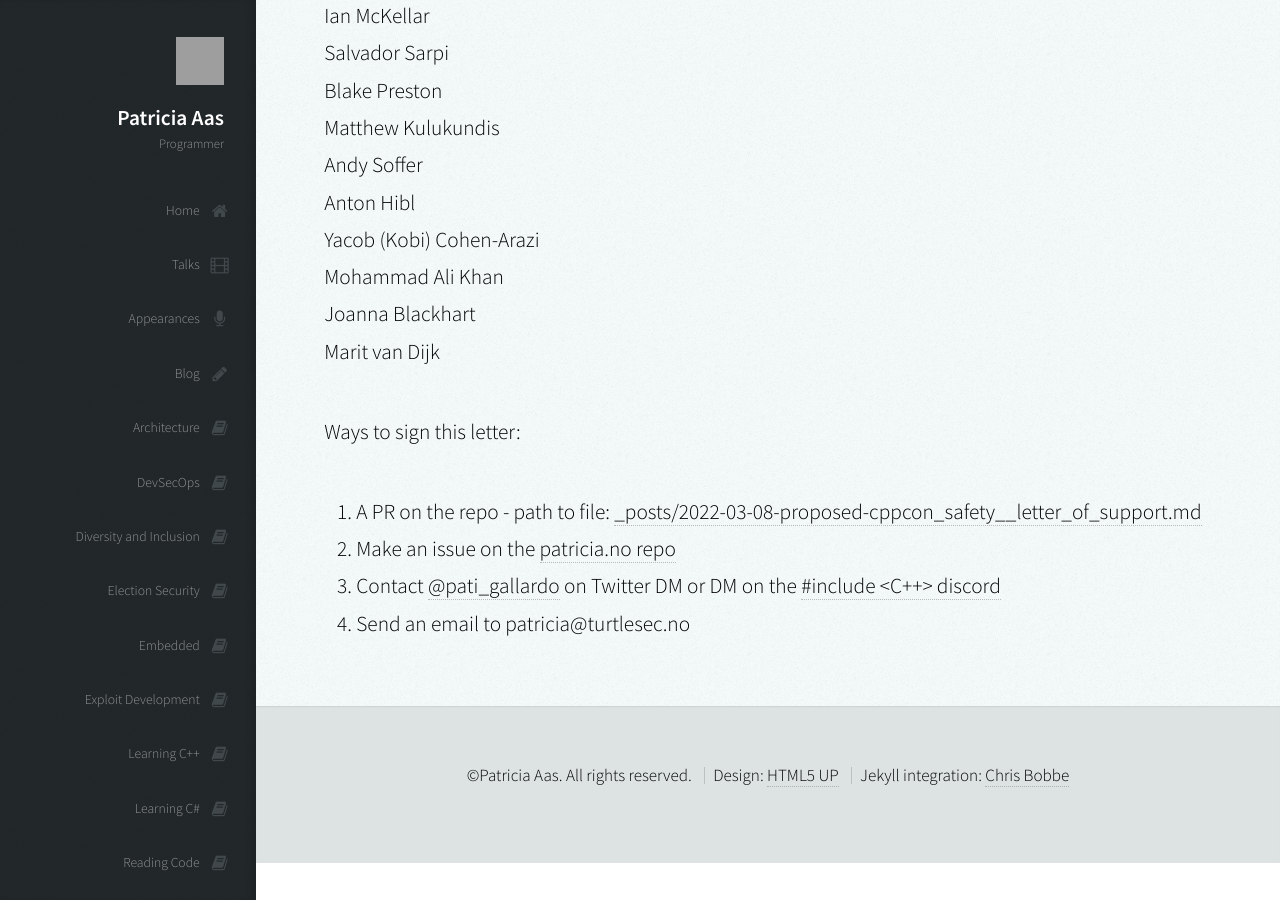
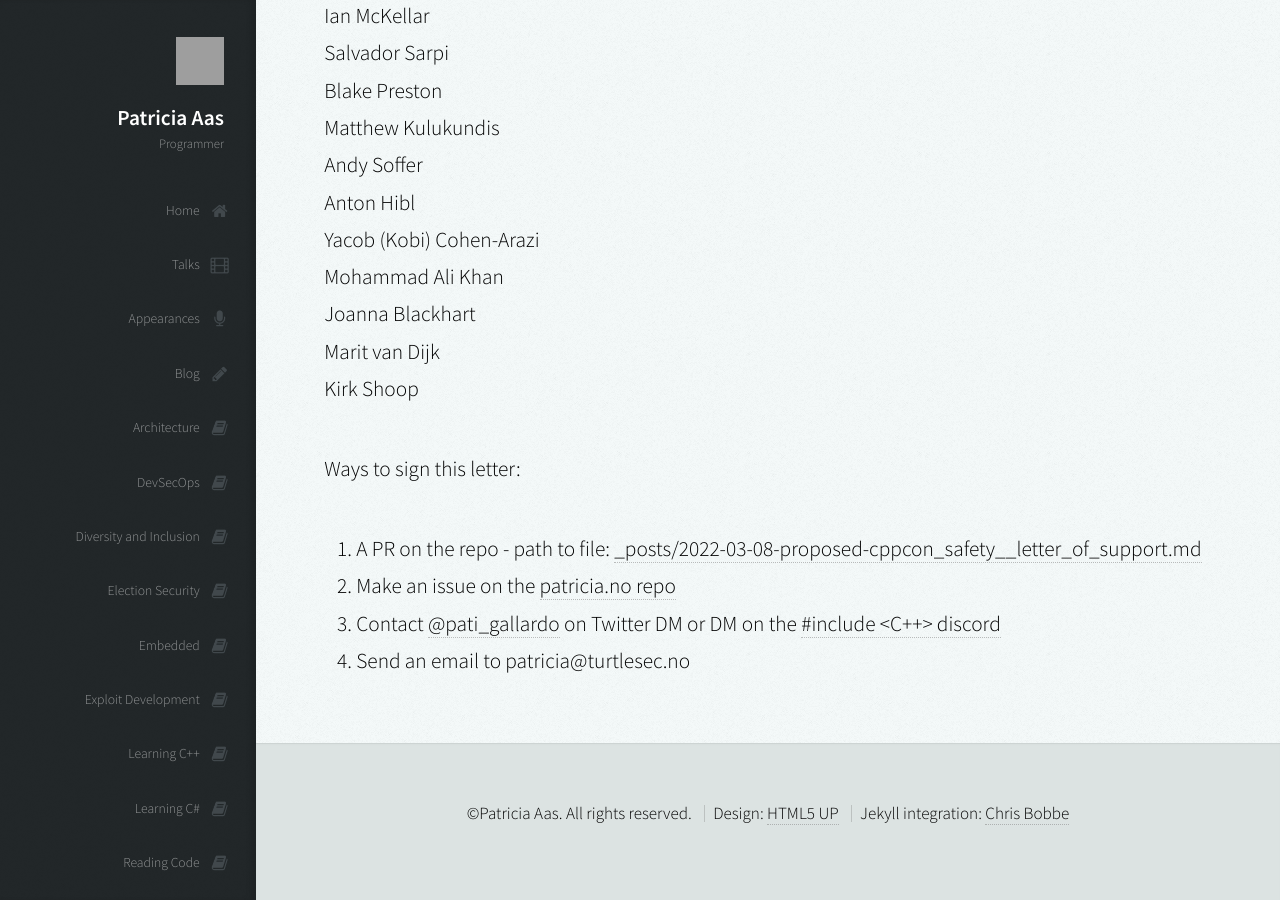
Before and after one commit to patricia-gallardo/patricia-gallardo.github.io, a Jekyll site: the page built from _posts/2022-03-08-proposed-cppcon_safety__letter_of_support.md, in a window 1280 px wide and 900 px high, scrolled down 3432 px. Built offline with Jekyll 4.4.1, drawn with Linux system fonts in a browser that asks for light colours; nearby versions of some CDN libraries; grey boxes are pictures that could not be loaded.

Commit message:
Update 2022-03-08-proposed-cppcon_safety__letter_of_support.md

```diff
--- a/_posts/2022-03-08-proposed-cppcon_safety__letter_of_support.md
+++ b/_posts/2022-03-08-proposed-cppcon_safety__letter_of_support.md
@@ -100,6 +100,7 @@ Yacob (Kobi) Cohen-Arazi <br>
 Mohammad Ali Khan <br>
 Joanna Blackhart <br>
 Marit van Dijk <br>
+Kirk Shoop <br>
 
 
 Ways to sign this letter:
```
